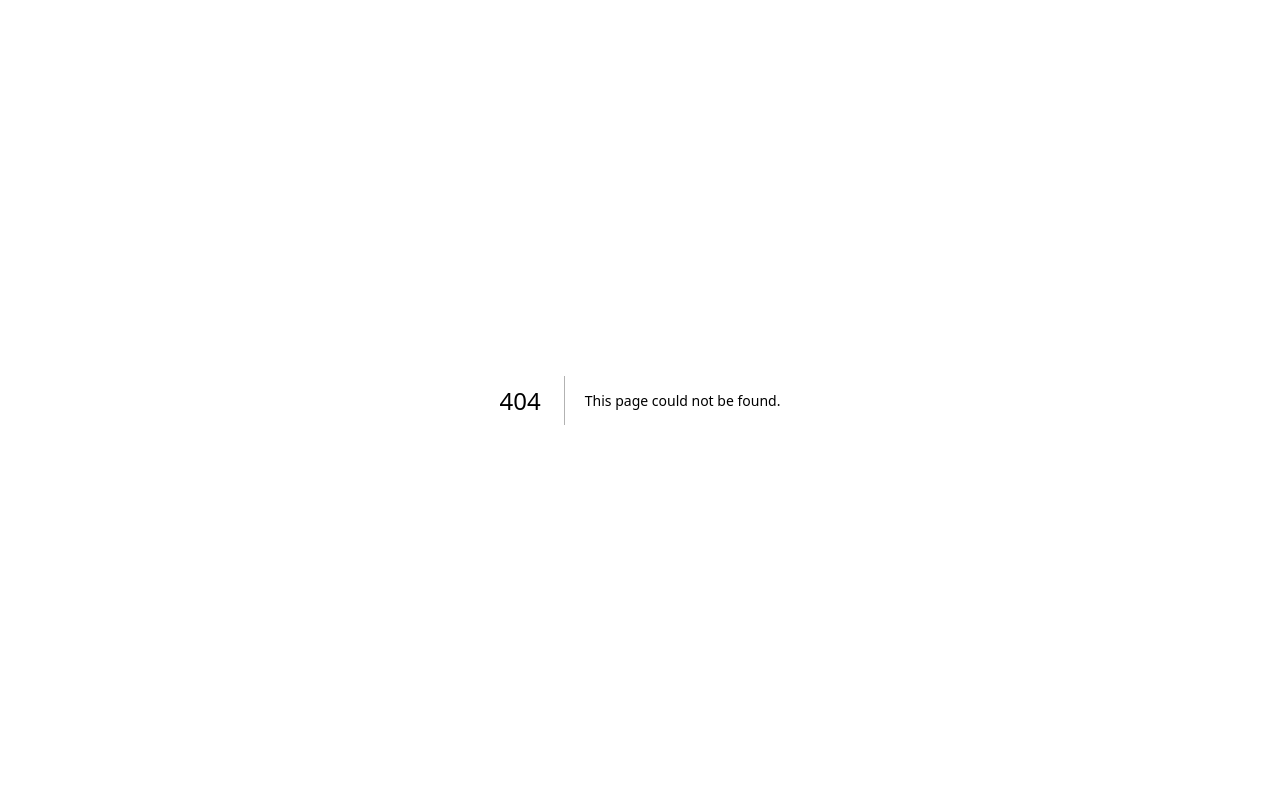
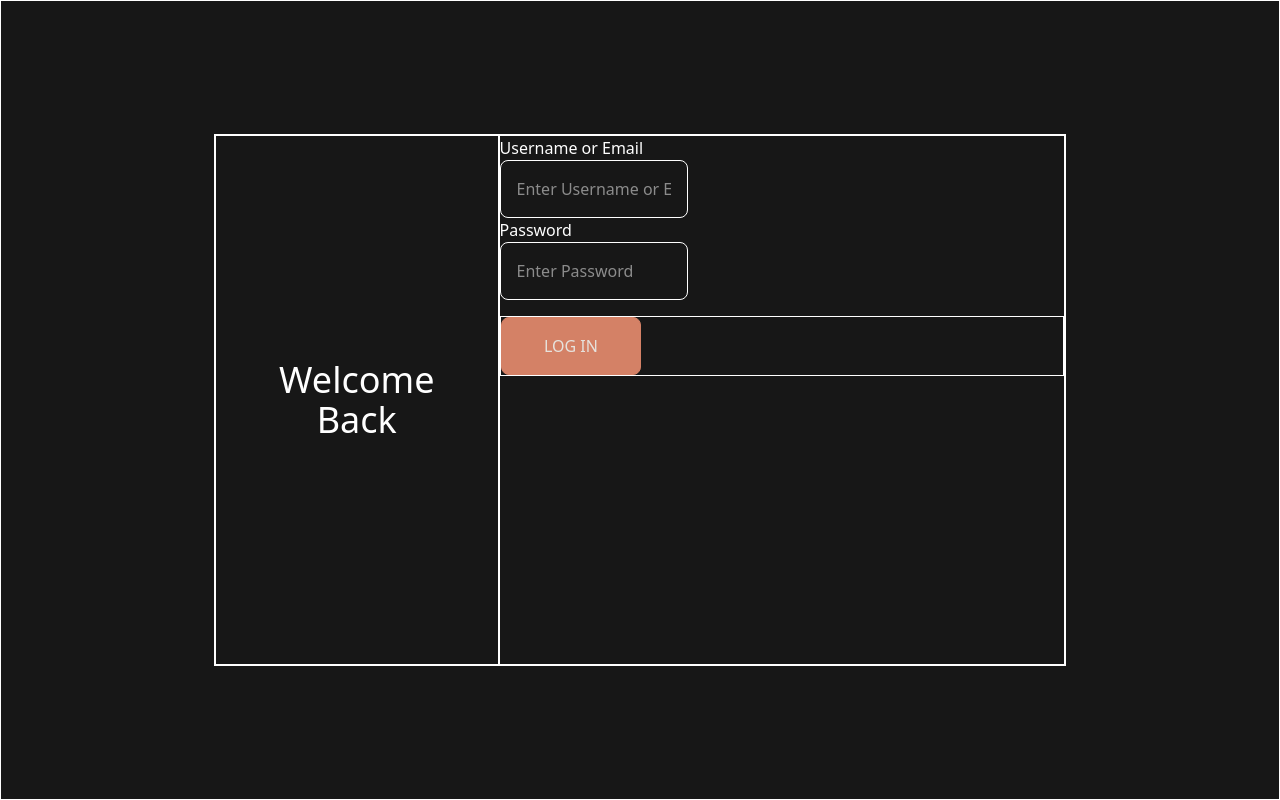
Before and after one commit to Ihsaan7/TaskFlow-Frontend, a Next.js app: page /login in a window 1280 px wide. Before the commit this address had no page. Built offline with nearby package versions, Linux system fonts and the light colour scheme.

Commit message:
add login functionality with form handling and API integration

```diff
--- /dev/null
+++ b/src/app/(auth)/login/page.jsx
@@ -0,0 +1,110 @@
+"use client";
+import { useRouter } from "next/navigation";
+import { useState } from "react";
+import apiConfig from "../../../../api/axios.config";
+import { email, set } from "zod";
+import { Flashlight } from "lucide-react";
+
+export default function Login() {
+  const [form, setForm] = useState({ identifier: "", password: "" });
+  const [message, setMessage] = useState("");
+  const [loading, setLoading] = useState(false);
+  const router = useRouter();
+
+  const submitHandler = async (e) => {
+    e.preventDefault();
+    setMessage("");
+    setLoading(true);
+
+    try {
+      const res = await apiConfig.post("/api/v1/users/login", form);
+      setMessage("Login Successful! Redirecting...");
+
+      setTimeout(() => router.push("/boards"), 1000);
+    } catch (err) {
+      setMessage(err.response?.data?.message || "Login failed!");
+    } finally {
+      setLoading(false);
+    }
+  };
+
+  const colors = {
+    warm: "#d48166",
+    dark: "#373a36",
+    light: "#e6e2dd",
+  };
+
+  return (
+    <div className="border h-screen w-full flex items-center justify-center">
+      <div className="border h-2/3 w-2/3 flex">
+        <div className="border w-1/2 flex flex-col justify-center items-center">
+          <h1 className="text-4xl">Welcome</h1>
+          <h1 className="text-4xl">Back</h1>
+        </div>
+        <div className="border w-full">
+          <form onSubmit={submitHandler}>
+            <div className="flex flex-col ">
+              <label htmlFor="identifier">Username or Email</label>
+              <input
+                type="text"
+                id="identifier"
+                placeholder="Enter Username or Email"
+                value={form.identifier}
+                onChange={(e) => {
+                  setForm({ ...form, identifier: e.target.value });
+                }}
+                className="border p-4 rounded-lg w-1/3"
+              />
+            </div>
+            <div className="flex flex-col ">
+              <label>Password</label>
+              <input
+                type="password"
+                placeholder="Enter Password"
+                id="password"
+                value={form.password}
+                onChange={(e) => {
+                  setForm({ ...form, password: e.target.value });
+                }}
+                className="border p-4 rounded-lg w-1/3"
+              />
+            </div>
+            <div className="border mt-4 h-fit">
+              <button
+                type="submit"
+                disabled={loading}
+                style={{
+                  backgroundColor: colors.warm,
+                  borderColor: colors.warm,
+                  color: colors.light,
+                }}
+                className="border w-1/4 p-4 rounded-lg"
+              >
+                {loading ? <span>Logging In...</span> : "LOG IN"}
+              </button>
+
+              {message && (
+                <div
+                  className={`p-4 text-center text-xs font-semibold uppercase tracking-wide animate-[fadeIn_0.3s_ease-out] border-2`}
+                  style={{
+                    backgroundColor: message.includes("Logged In")
+                      ? `${colors.warm}15`
+                      : "#FEE2E215",
+                    color: message.includes("Logged In")
+                      ? colors.warm
+                      : "#DC2626",
+                    borderColor: message.includes("Logged In")
+                      ? colors.warm
+                      : "#FCA5A5",
+                  }}
+                >
+                  {message}
+                </div>
+              )}
+            </div>
+          </form>
+        </div>
+      </div>
+    </div>
+  );
+}
```
